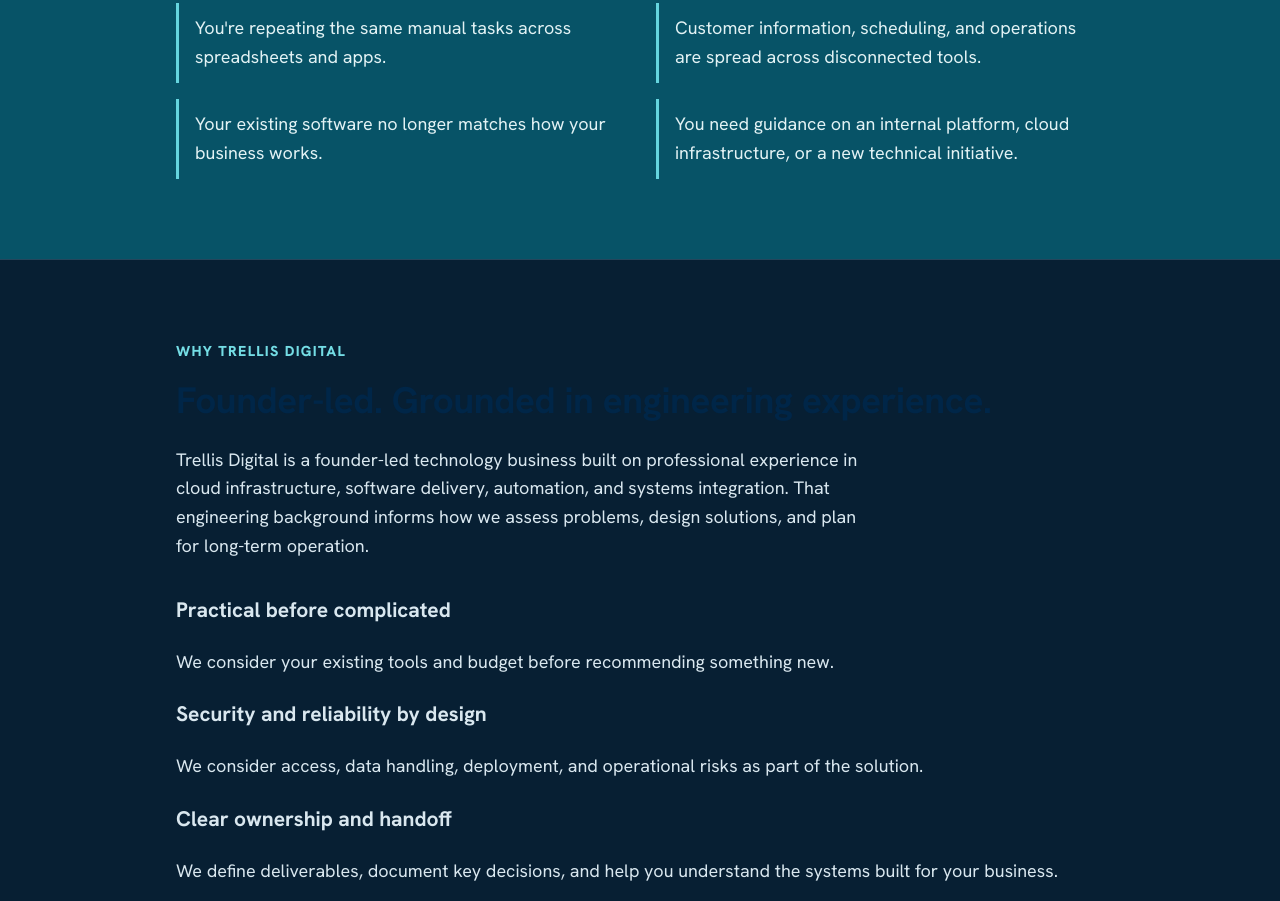
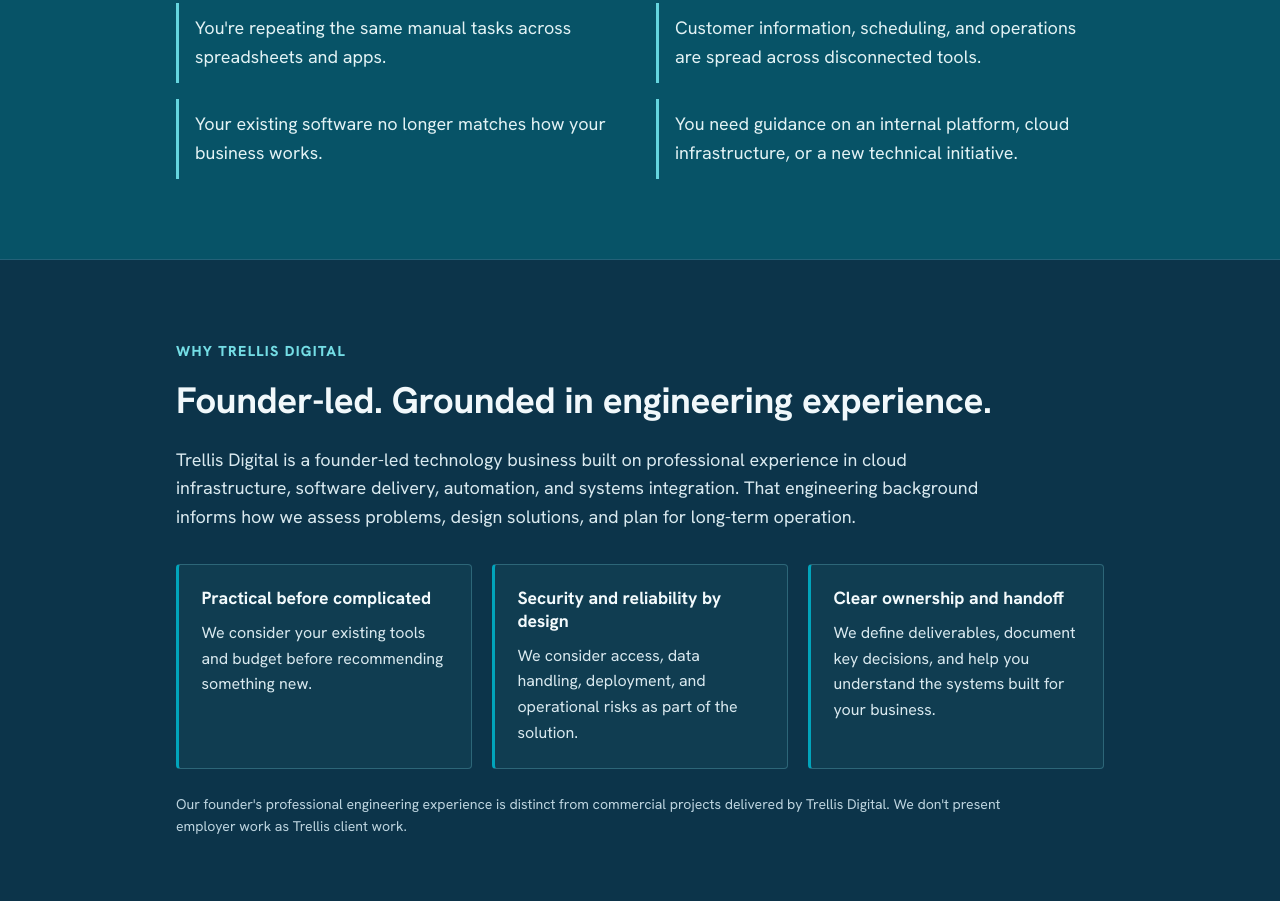
Before and after one commit to TechOpsT/trellisdigitalhq.com, a plain HTML site: page public/index.html in a window 1280 px wide. Shown: the part 1832-2733 px from the top of the page. Drawn offline with Linux system fonts and the light colour scheme.

Commit message:
Style founder-led credibility section in dark brand palette

```diff
--- a/public/assets/css/styles.css
+++ b/public/assets/css/styles.css
@@ -197,3 +197,14 @@
   @media (prefers-reduced-motion: no-preference) {
     .service-card:hover { box-shadow:0 14px 32px rgba(0,0,0,.2); }
   }
+
+  /* Founder-led credibility section */
+  .credibility { background:#0C344A; border-top:1px solid #246178; }
+  .credibility h2 { color:#F1F8FB; }
+  .credibility .section-intro { color:#D9E9EF; max-width:53rem; }
+  .credibility-grid { display:grid; grid-template-columns:repeat(3,minmax(0,1fr)); gap:1.25rem; }
+  .credibility-grid article { padding:1.4rem; border:1px solid #2D6678; border-left:3px solid #01A4BB; background:#103D51; border-radius:4px; }
+  .credibility-grid h3 { margin:0 0 .6rem; color:#F3FAFC; font-size:1.1rem; line-height:1.3; }
+  .credibility-grid p { margin:0; color:#D9E9EF; font-size:1rem; }
+  .credibility-note { margin:1.5rem 0 0; max-width:53rem; font-size:.88rem; color:#BDD4DF; }
+  @media (max-width:48rem) { .credibility-grid { grid-template-columns:1fr; } }
```
